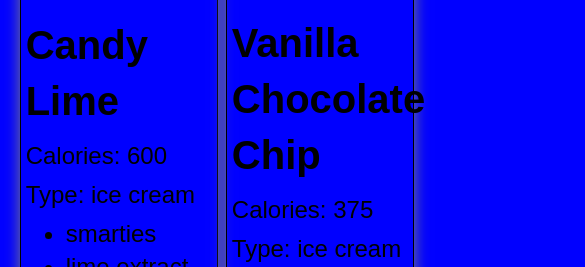
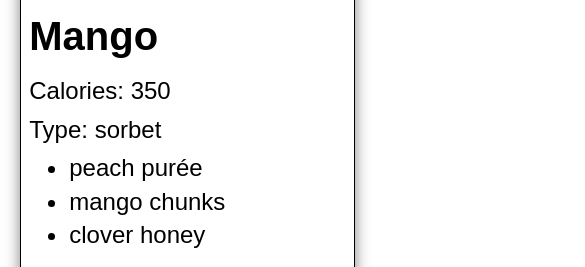
Before and after one commit to max1755/COMP1073JSLesson10, a plain HTML site: page index.html in a window 390 px wide. Shown: the part 1127-1394 px from the top of the page, 585 px wide, since content can reach past the window. Drawn offline with Linux system fonts and the light colour scheme.

Commit message:
Update styles.css

```diff
--- a/css/styles.css
+++ b/css/styles.css
@@ -36,8 +36,14 @@ section article {
 }
 
 @media screen and (max-width: 820px) {
-	body {
-	  background-color: blue;
+	section {
+	  grid-template-columns: 1fr 1fr;
+	}
+  }
+
+  @media screen and (max-width: 520px) {
+	section {
+	  grid-template-columns: 1fr;
 	}
   }
 
```
